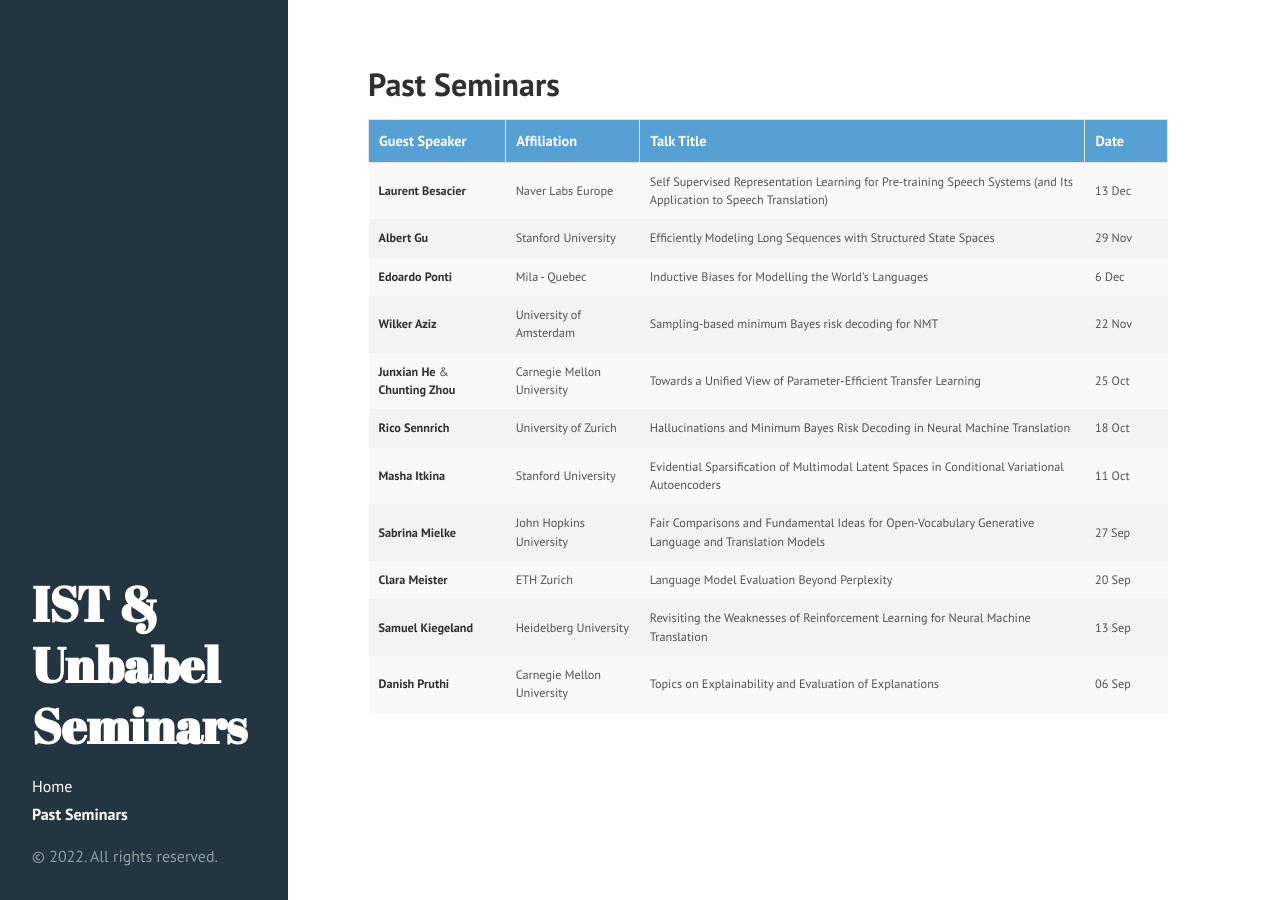
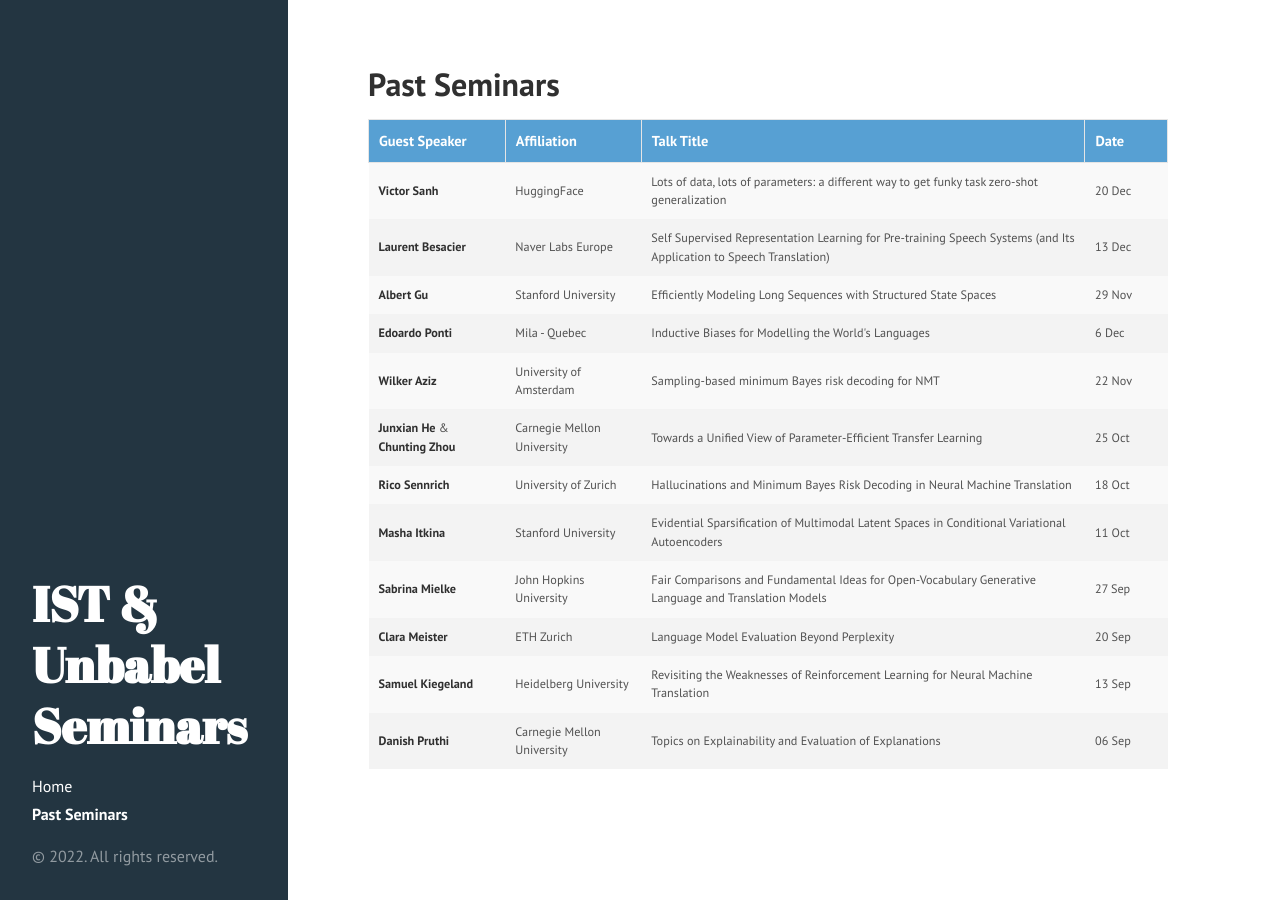
Before and after one commit to IST-Unbabel-Seminars/ist-unbabel-seminars.github.io, a Jekyll site: the page built from past_seminars.md, in a window 1280 px wide. Built offline with Jekyll 4.4.1, drawn with Linux system fonts in a browser that asks for light colours; Markdown is read by kramdown in place of the engine named in the settings.

Commit message:
New talk added

```diff
--- a/past_seminars.md
+++ b/past_seminars.md
@@ -58,6 +58,12 @@ th, td {
         </tr>
     </thead>
     <tbody>
+        <tr class="past-row">
+            <td><strong>Victor Sanh</strong></td>
+            <td>HuggingFace</td>
+            <td>Lots of data, lots of parameters: a different way to get funky task zero-shot generalization</td>
+            <td>20 Dec</td>
+        </tr>
         <tr class="past-row">
             <td><strong>Laurent Besacier</strong></td>
             <td>Naver Labs Europe</td>
```
Also changed, not shown: index.md (+1 -7 lines).
